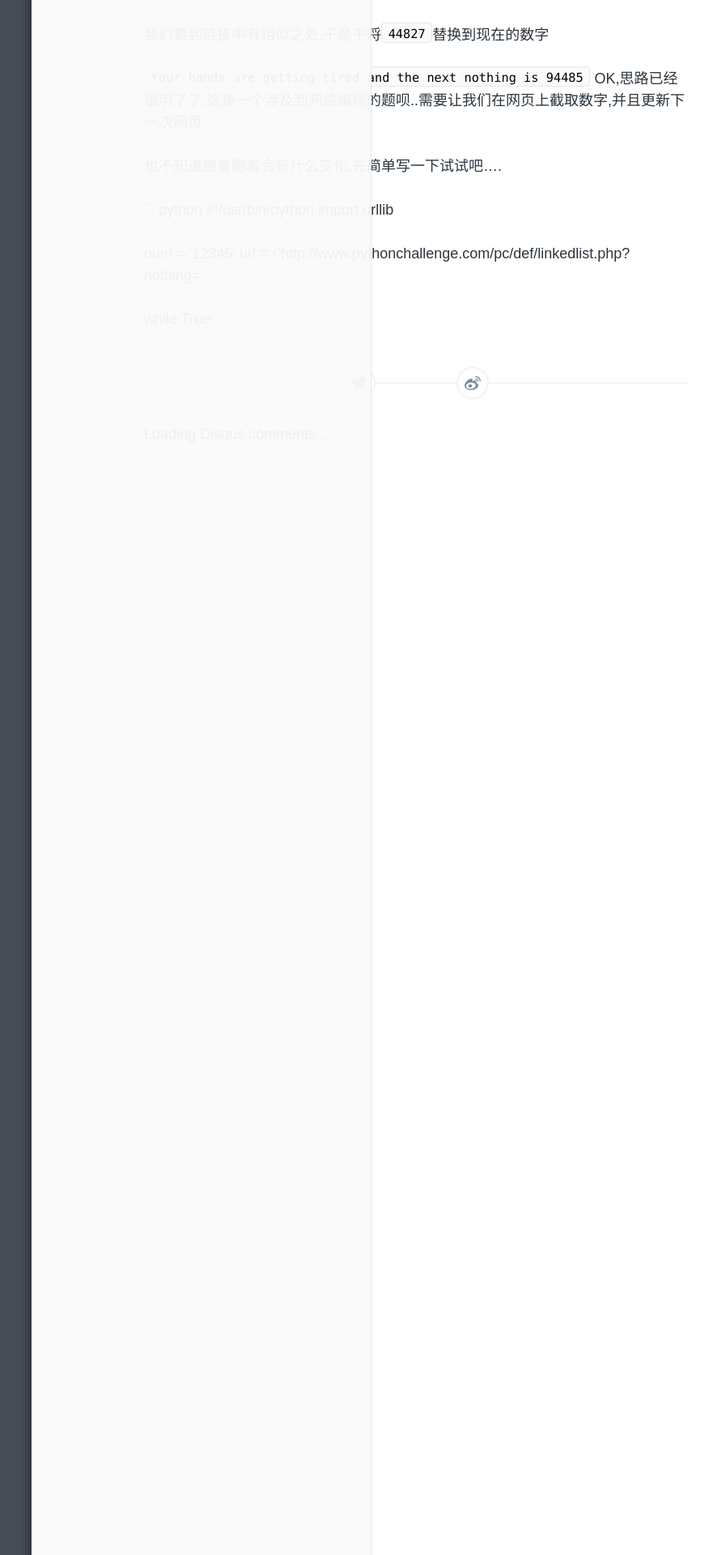
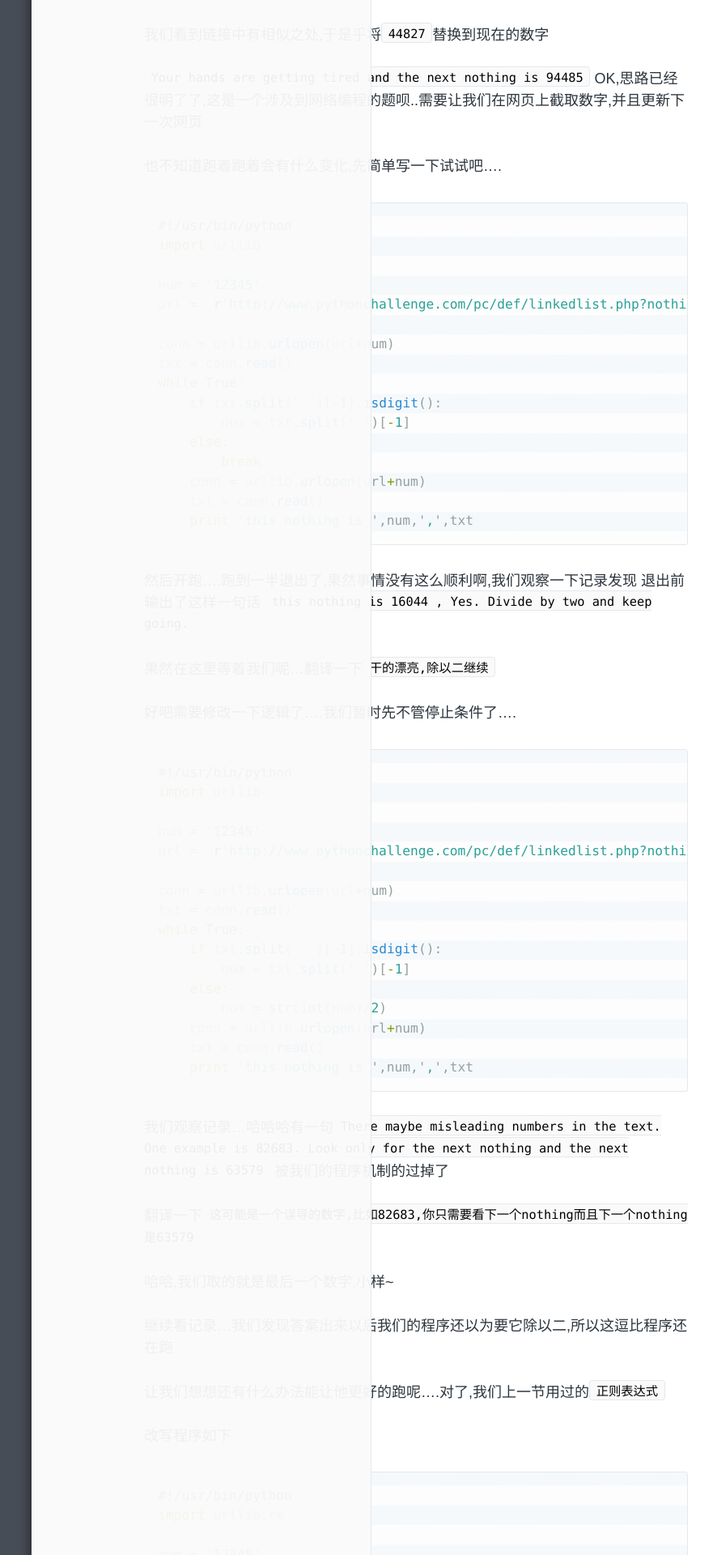
Before and after one commit to jnchen/jnchen.github.io, a Jekyll site: the page built from _posts/pythonchallenge/2015-08-29-python-challenge-4.md, in a window 1280 px wide. Shown: the part 720-2640 px from the top of the page at 81% size, without its empty margins (126-1007 px from the left). Built offline with Jekyll 4.4.1, drawn with Linux system fonts in a browser that asks for light colours; comment, search, counter and statistics services are not loaded; some of the changed text lies outside the part shown.

Commit message:
Update 2015-08-29-python-challenge-4.md

````diff
--- a/_posts/pythonchallenge/2015-08-29-python-challenge-4.md
+++ b/_posts/pythonchallenge/2015-08-29-python-challenge-4.md
@@ -30,4 +30,81 @@ import urllib
 num = '12345'
 url =  r'http://www.pythonchallenge.com/pc/def/linkedlist.php?nothing='
 
+conn = urllib.urlopen(url+num)
+txt = conn.read()
 while True:
+    if txt.split(' ')[-1].isdigit():
+        num = txt.split(' ')[-1]
+    else:
+        break
+    conn = urllib.urlopen(url+num)
+    txt = conn.read()
+    print 'this nothing is ',num,',',txt
+```
+
+然后开跑....跑到一半退出了,果然事情没有这么顺利啊,我们观察一下记录发现 退出前输出了这样一句话
+`this nothing is  16044 , Yes. Divide by two and keep going.`
+
+果然在这里等着我们呢...翻译一下`干的漂亮,除以二继续`
+
+好吧需要修改一下逻辑了....我们暂时先不管停止条件了....
+```python
+#!/usr/bin/python
+import urllib
+
+num = '12345'
+url =  r'http://www.pythonchallenge.com/pc/def/linkedlist.php?nothing='
+
+conn = urllib.urlopen(url+num)
+txt = conn.read()
+while True:
+    if txt.split(' ')[-1].isdigit():
+        num = txt.split(' ')[-1]
+    else:
+        num = str(int(num)/2)
+    conn = urllib.urlopen(url+num)
+    txt = conn.read()
+    print 'this nothing is ',num,',',txt
+```
+
+我们观察记录...哈哈哈有一句`There maybe misleading numbers in the text. One example is 82683. Look only for the next nothing and the next nothing is 63579` 被我们的程序机制的过掉了
+
+翻译一下`这可能是一个误导的数字,比如82683,你只需要看下一个nothing而且下一个nothing是63579`
+
+哈哈,我们取的就是最后一个数字,小样~
+
+继续看记录...我们发现答案出来以后我们的程序还以为要它除以二,所以这逗比程序还在跑
+
+让我们想想还有什么办法能让他更好的跑呢....对了,我们上一节用过的`正则表达式`
+
+改写程序如下
+```python
+#!/usr/bin/python
+import urllib,re
+
+num = '12345'
+
+url = r'http://www.pythonchallenge.com/pc/def/linkedlist.php?nothing='
+
+regex = r'(\d+)'
+
+regex1 = r'Yes'
+
+conn = urllib.urlopen(url+num)
+
+txt = conn.read()
+
+while True:
+    if len(re.findall(regex,txt)) > 0 :
+        num = re.findall(regex,txt)[-1]
+    elif len(re.findall(regex1,txt)) > 0 :
+        num = str(int(num)/2)
+    else:
+        print 'The key is ',txt
+        break;
+    conn = urllib.urlopen(url+num)
+    txt = conn.read()
+    print 'this nothing  is',num,',',txt
+```
+
+OK大功告成了,去下一关吧
````
